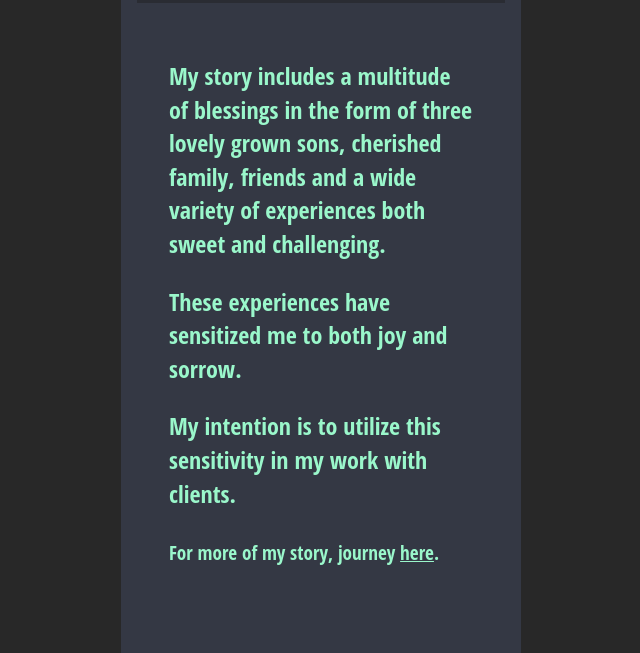
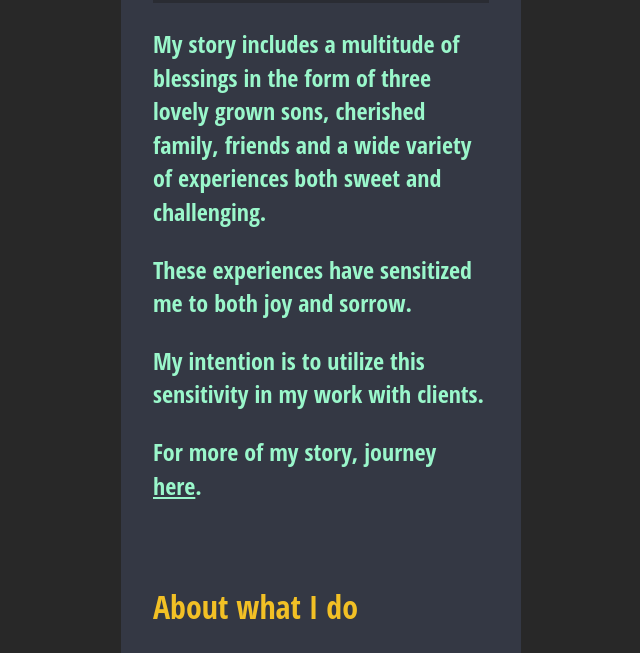
Before and after one commit to haileypate/your-intelligent-body, a plain HTML site: page index.html in a window 1280 px wide. Shown: the part 742-1395 px from the top of the page, without its empty margins (319-959 px from the left). Drawn offline with nearby package versions, Linux system fonts and the light colour scheme; a web font is replaced by a local one.

Commit message:
make article padding consistent down the page

```diff
--- a/css/p8.css
+++ b/css/p8.css
@@ -55,18 +55,24 @@ h2 {
 }
 
 article {
- padding-left: 1rem;
- padding-right: 1rem;
+ padding-left: 2rem;
+ padding-right: 2rem;
 }
 
 #hi {
+  text-align: center;
   padding-top: 200px;
-  text-align: center;
+
 }
 
 #hi header {
   display: inline-block;
   background-color: rgba(20,19,13,.3);
+
+}
+
+#hi p {
+  text-align: left;
 }
 
 .betsy-photo {
@@ -78,6 +84,7 @@ article {
 #hi header .wrapper {
   margin: 1rem;
   color: #62dca2;
+  text-align: center;
 }
 
 #hi header .wrapper p {
@@ -85,12 +92,7 @@ article {
   /* margin: 0 auto; */
   padding-left: 1rem;
   padding-right: 1rem;
-}
-
-#hi #intro {
-  padding: 2rem;
-  text-align: left;
-  /* background-color: green; */
+  text-align: center;
 }
 
 .backdrop {
--- a/index.html
+++ b/index.html
@@ -34,12 +34,12 @@
           <p>I am a Licensed Massage Therapist<br>in Austin, Texas.</p>
         </div>
       </header>
-      <div id="intro">
+
         <p>My story includes a multitude of blessings in the form of three lovely grown sons, cherished family, friends and a wide variety of experiences both sweet and challenging.</p>
         <p>These experiences have sensitized me to both joy and sorrow.</p>
         <p>My intention is to utilize this sensitivity in my work with clients.</p>
-        <p><small>For more of my story, journey <a href="#how-i-got-here">here</a>.</small></p>
-      </div>
+        <p>For more of my story, journey <a href="#how-i-got-here">here</a>.</p>
+
     </article>
 
   <article class="front-page" id="what-i-do">
```
